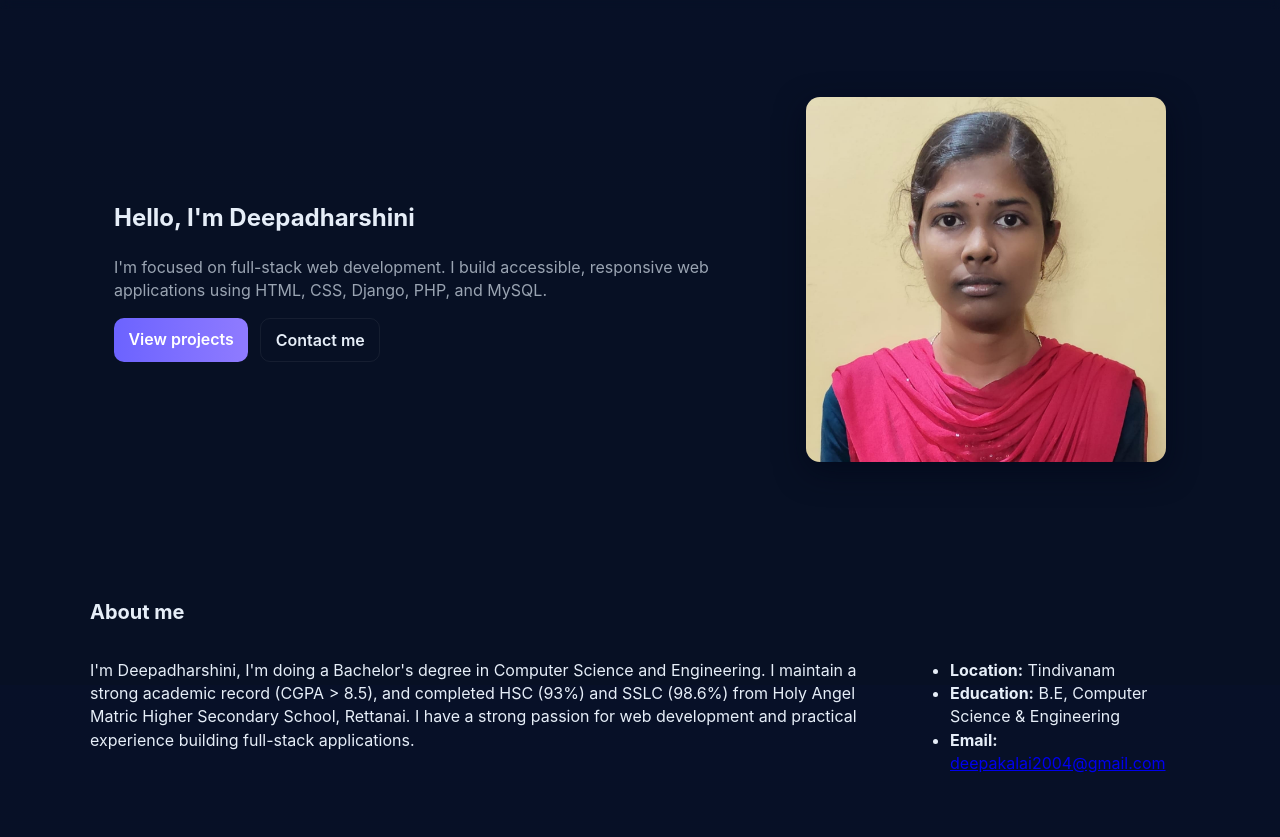
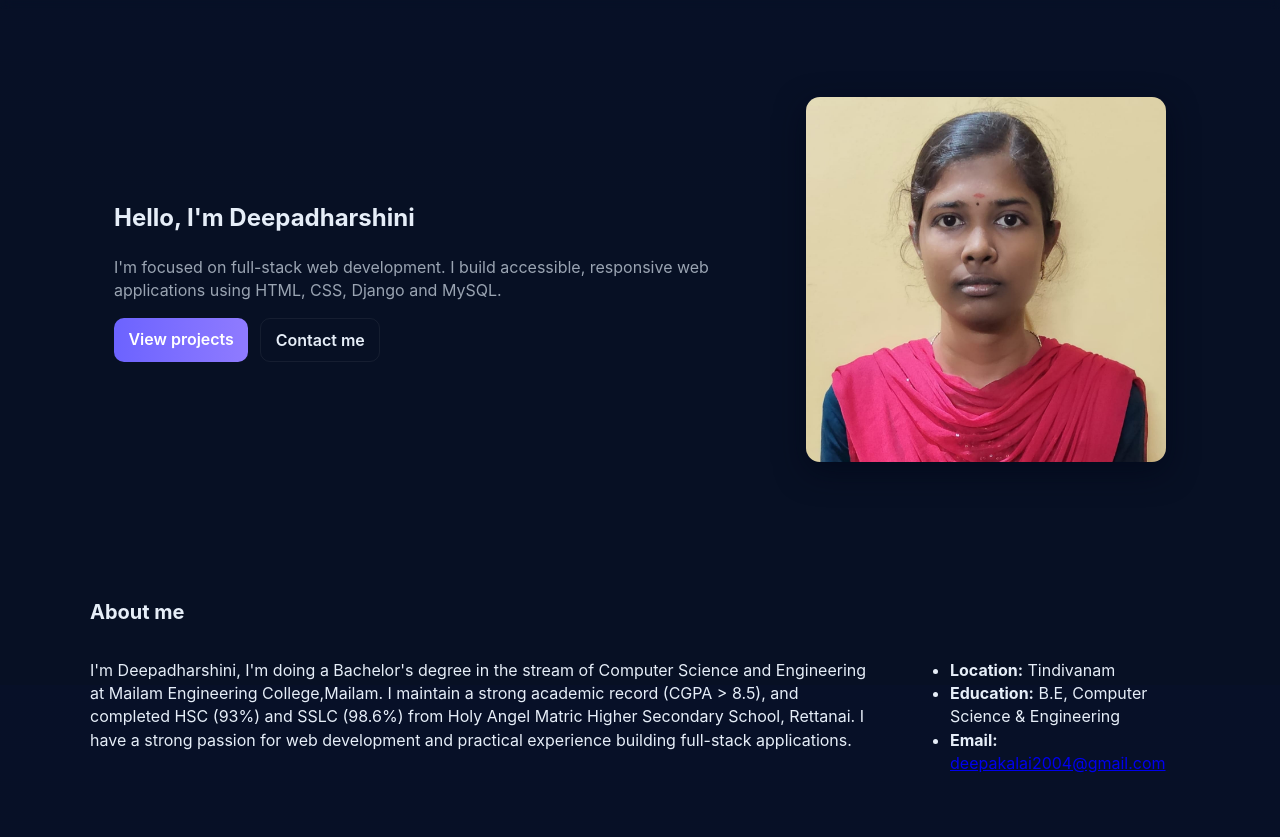
Before and after one commit to Deepadharshini1311/portfolio, a plain HTML site: page index.html in a window 1280 px wide. Shown: the part 115-952 px from the top of the page. Drawn offline with Linux system fonts and the light colour scheme.

Commit message:
Added changes

```diff
--- a/index.html
+++ b/index.html
@@ -27,7 +27,7 @@
       <div class="container hero-inner">
         <div class="hero-copy">
           <h2>Hello, I'm Deepadharshini</h2>
-          <p>I'm focused on full-stack web development. I build accessible, responsive web applications using HTML, CSS, Django, PHP, and MySQL.</p>
+          <p>I'm focused on full-stack web development. I build accessible, responsive web applications using HTML, CSS, Django and MySQL.</p>
           <p class="cta-row">
             <a class="btn primary" href="#projects">View projects</a>
             <a class="btn outline" href="#contact">Contact me</a>
@@ -42,7 +42,7 @@
     <section class="about container" id="about">
       <h2>About me</h2>
       <div class="about-grid">
-        <p>I'm Deepadharshini, I'm doing a Bachelor's degree in Computer Science and Engineering. I maintain a strong academic record (CGPA &gt; 8.5), and completed HSC (93%) and SSLC (98.6%) from Holy Angel Matric Higher Secondary School, Rettanai.
+        <p>I'm Deepadharshini, I'm doing a Bachelor's degree in the stream of Computer Science and Engineering at Mailam Engineering College,Mailam. I maintain a strong academic record (CGPA &gt; 8.5), and completed HSC (93%) and SSLC (98.6%) from Holy Angel Matric Higher Secondary School, Rettanai.
         I have a strong passion for web development and practical experience building full-stack applications.</p>
 
         <ul>
@@ -111,7 +111,7 @@ It provides automated insights and charts to help users track and improve their
         <div class="skill">Python</div>
         <div class="skill">C programming</div>
         <div class="skill">Responsive Design</div>
-        <div class="skill">Django / PHP</div>
+        <div class="skill">Django</div>
         <div class="skill">MySQL</div>
         <div class="skill">Teamwork & Research</div>
         <div class="skill">MS Excel</div>
```
